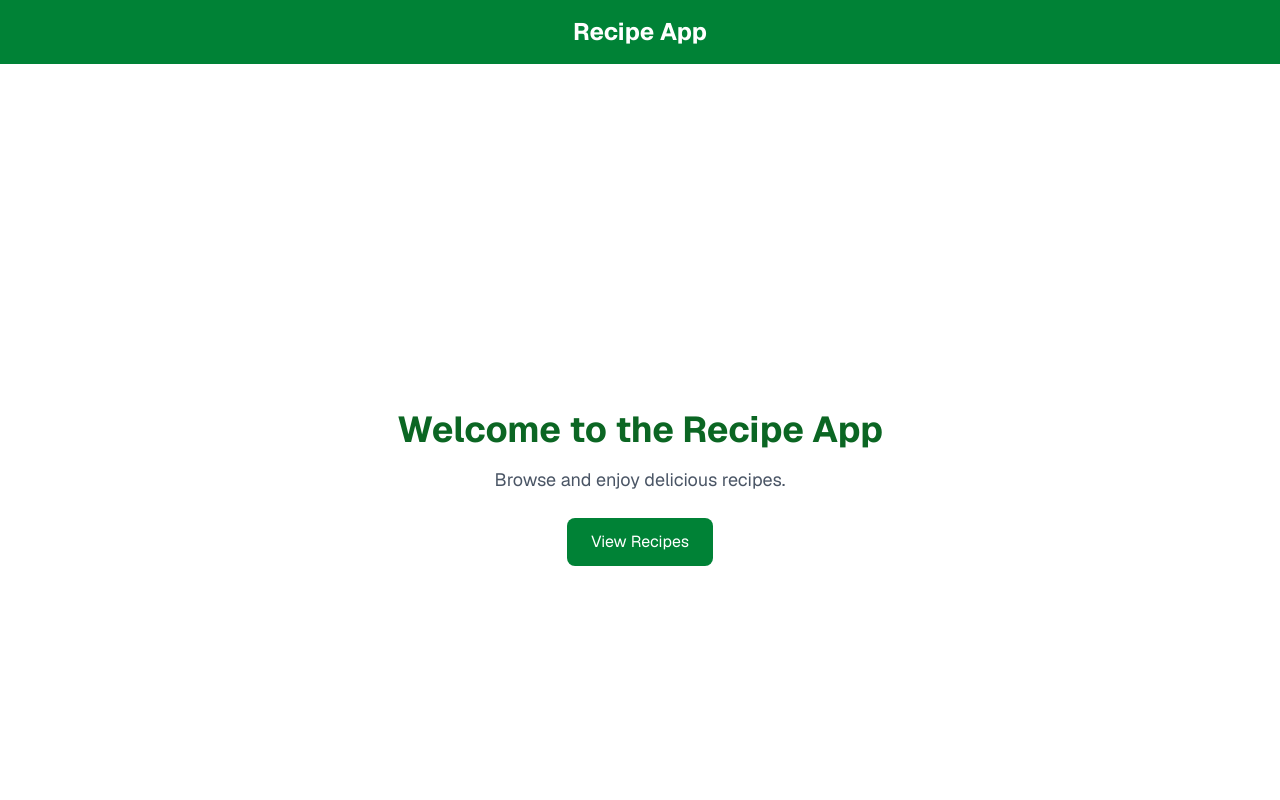
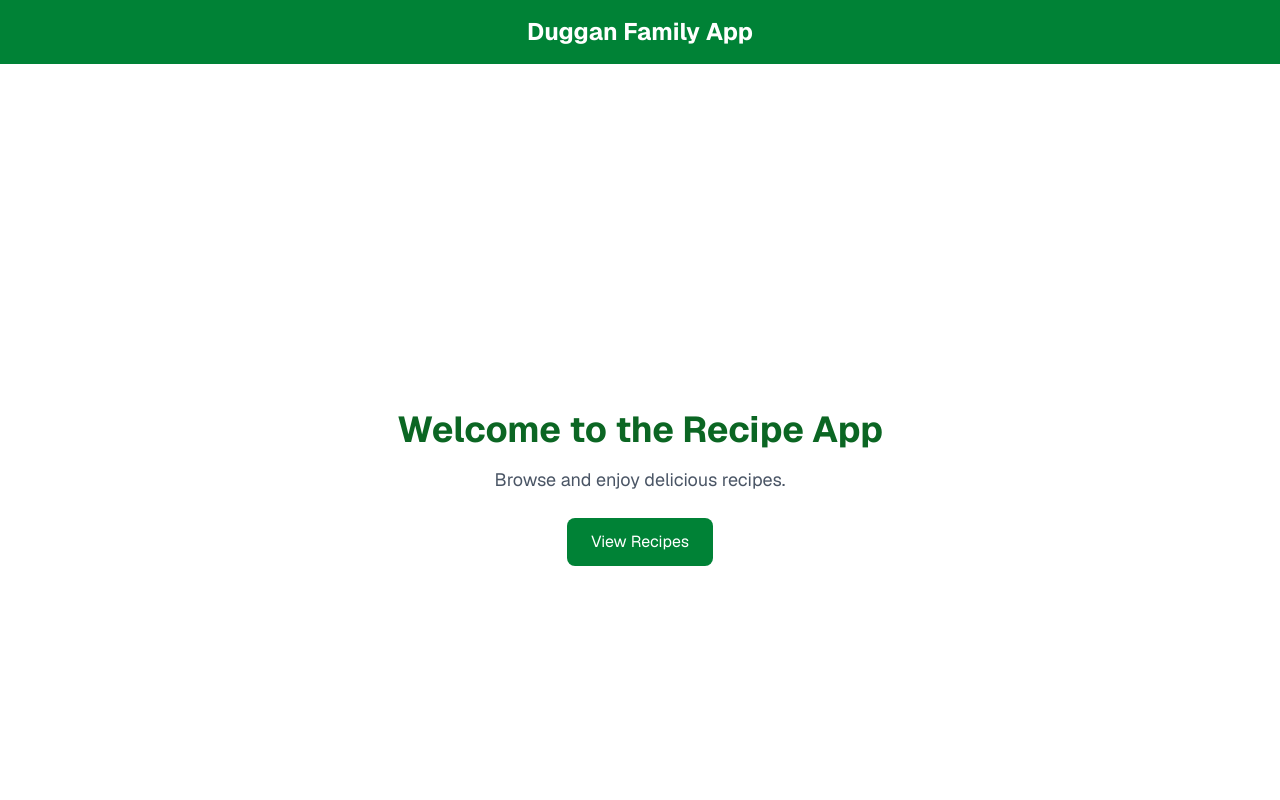
Before and after one commit to wmduggan41/recipe-app, a Next.js app: page / in a window 1280 px wide. Shown: the top 800 px of the page. Built offline with nearby package versions, Linux system fonts and the light colour scheme.

Commit message:
updated title work in progress

```diff
--- a/src/app/layout.tsx
+++ b/src/app/layout.tsx
@@ -6,7 +6,7 @@ const geistSans = Geist({ variable: "--font-geist-sans", subsets: ["latin"] });
 const geistMono = Geist_Mono({ variable: "--font-geist-mono", subsets: ["latin"] });
 
 export const metadata: Metadata = {
-  title: "Recipe App",
+  title: "Duggan Family Recipe App",
   description: "A simple recipe browsing app",
 };
 
@@ -17,7 +17,7 @@ export default function RootLayout({ children }: { children: React.ReactNode })
         <div className="min-h-screen flex flex-col">
           {/* Navigation bar */}
           <header className="bg-green-700 text-white py-4 text-center text-2xl font-bold">
-            Recipe App
+            Duggan Family App
           </header>
 
           {/* Main content */}
--- a/src/app/recipes/layout.tsx
+++ b/src/app/recipes/layout.tsx
@@ -2,7 +2,7 @@
 
 import dynamic from "next/dynamic";
 
-// 🚀 Force Next.js to dynamically load this component, avoiding SSR issues
+// Force Next.js to dynamically load this component, avoiding SSR issues
 const RecipeLayoutContent = dynamic(() => import("./RecipeLayoutContent"), { ssr: false });
 
 export default function RecipeLayout({ children }: { children: React.ReactNode }) {
```
